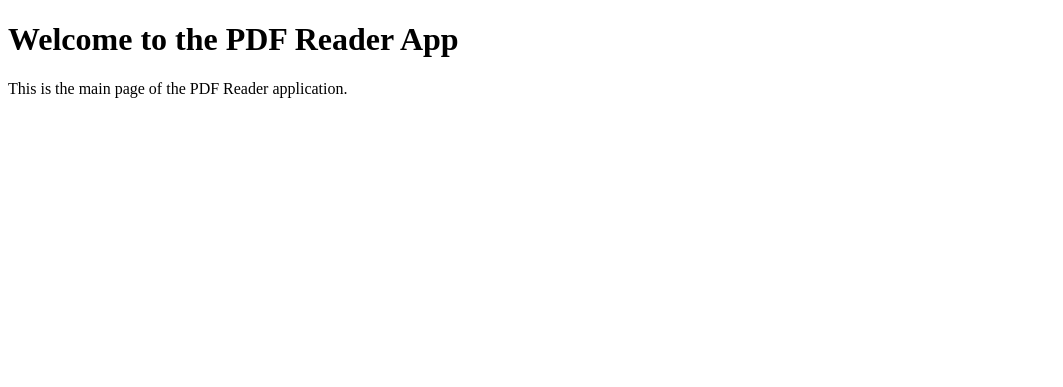
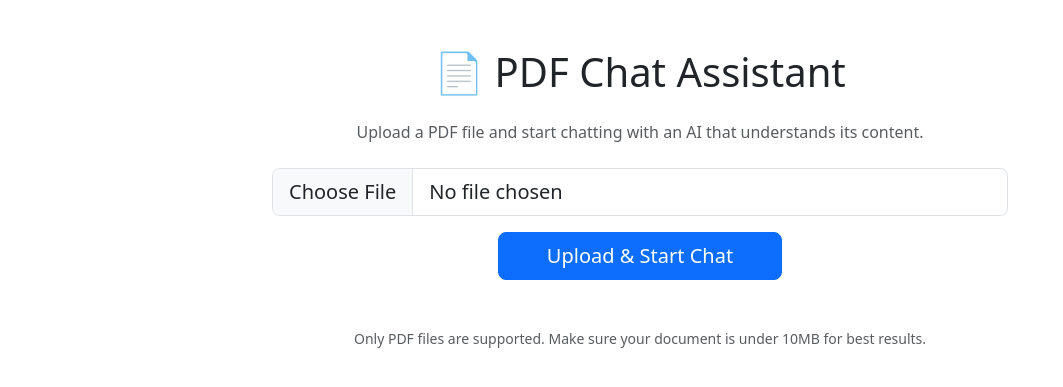
Before and after one commit to YoussefIbraheem/pdf-reader, a Flask app: page / in a window 1280 px wide. Shown: the top 387 px of the page, without its empty margins (0-1063 px from the left). Run offline with Flask 3, Linux system fonts and the light colour scheme.

Commit message:
Refactor application structure: implement blueprint for routing, enhance index page with file upload functionality, and integrate Bootstrap for styling.

```diff
--- a/main.py
+++ b/app.py
@@ -1,8 +1,4 @@
-from app import app , render_template , socketio
-
-@app.route('/')
-def index():
-    return render_template('index.html')
+from app import app, socketio
 
 
 
--- a/app/__init__.py
+++ b/app/__init__.py
@@ -1,14 +1,11 @@
-from flask import Flask , render_template , redirect, url_for
+from flask import Flask , render_template , redirect, url_for , Blueprint
 from flask_socketio import SocketIO
 
-
 socketio = SocketIO()
-
+blueprint = Blueprint('main', __name__, template_folder='templates')
 def create_app():
     app = Flask(__name__)
-
-    @app.route('/')
-    def index():
-        return render_template('index.html')
+    from app.routes import blueprint as home_blueprint
+    app.register_blueprint(home_blueprint)
 
     return app
--- /dev/null
+++ b/app/routes.py
@@ -0,0 +1,6 @@
+from app import render_template , Blueprint , blueprint
+
+
+@blueprint.route('/')
+def index():
+    return render_template('index.html')
--- a/app/templates/base.html
+++ b/app/templates/base.html
@@ -4,9 +4,13 @@
     <meta charset="UTF-8">
     <meta name="viewport" content="width=device-width, initial-scale=1.0">
     <title>Document</title>
+      <link href="https://cdn.jsdelivr.net/npm/bootstrap@5.3.7/dist/css/bootstrap.min.css" rel="stylesheet" integrity="sha384-LN+7fdVzj6u52u30Kp6M/trliBMCMKTyK833zpbD+pXdCLuTusPj697FH4R/5mcr" crossorigin="anonymous">
 </head>
 <body>
   {% block content %}
     {% endblock %}
+
+<script src="https://cdn.jsdelivr.net/npm/@popperjs/core@2.11.8/dist/umd/popper.min.js" integrity="sha384-I7E8VVD/ismYTF4hNIPjVp/Zjvgyol6VFvRkX/vR+Vc4jQkC+hVqc2pM8ODewa9r" crossorigin="anonymous"></script>
+<script src="https://cdn.jsdelivr.net/npm/bootstrap@5.3.7/dist/js/bootstrap.min.js" integrity="sha384-7qAoOXltbVP82dhxHAUje59V5r2YsVfBafyUDxEdApLPmcdhBPg1DKg1ERo0BZlK" crossorigin="anonymous"></script>
 </body>
 </html>
--- a/app/templates/index.html
+++ b/app/templates/index.html
@@ -1,6 +1,29 @@
-{% extends "base.html" %}
+{% extends 'base.html' %}
 
 {% block content %}
-  <h1>Welcome to the PDF Reader App</h1>
-  <p>This is the main page of the PDF Reader application.</p>
+<div class="container mt-5">
+    <div class="row justify-content-center">
+        <div class="col-md-8 text-center">
+            <h1 class="mb-4">📄 PDF Chat Assistant</h1>
+            <p class="text-muted">Upload a PDF file and start chatting with an AI that understands its content.</p>
+
+            {% if error %}
+                <div class="alert alert-danger mt-4" role="alert">
+                    {{ error }}
+                </div>
+            {% endif %}
+
+            <form method="POST" enctype="multipart/form-data" class="mt-4">
+                <div class="mb-3">
+                    <input class="form-control form-control-lg" type="file" name="pdf" accept=".pdf" required>
+                </div>
+                <button type="submit" class="btn btn-primary btn-lg px-5">Upload & Start Chat</button>
+            </form>
+
+            <div class="mt-5 text-muted small">
+                <p>Only PDF files are supported. Make sure your document is under 10MB for best results.</p>
+            </div>
+        </div>
+    </div>
+</div>
 {% endblock %}
```
